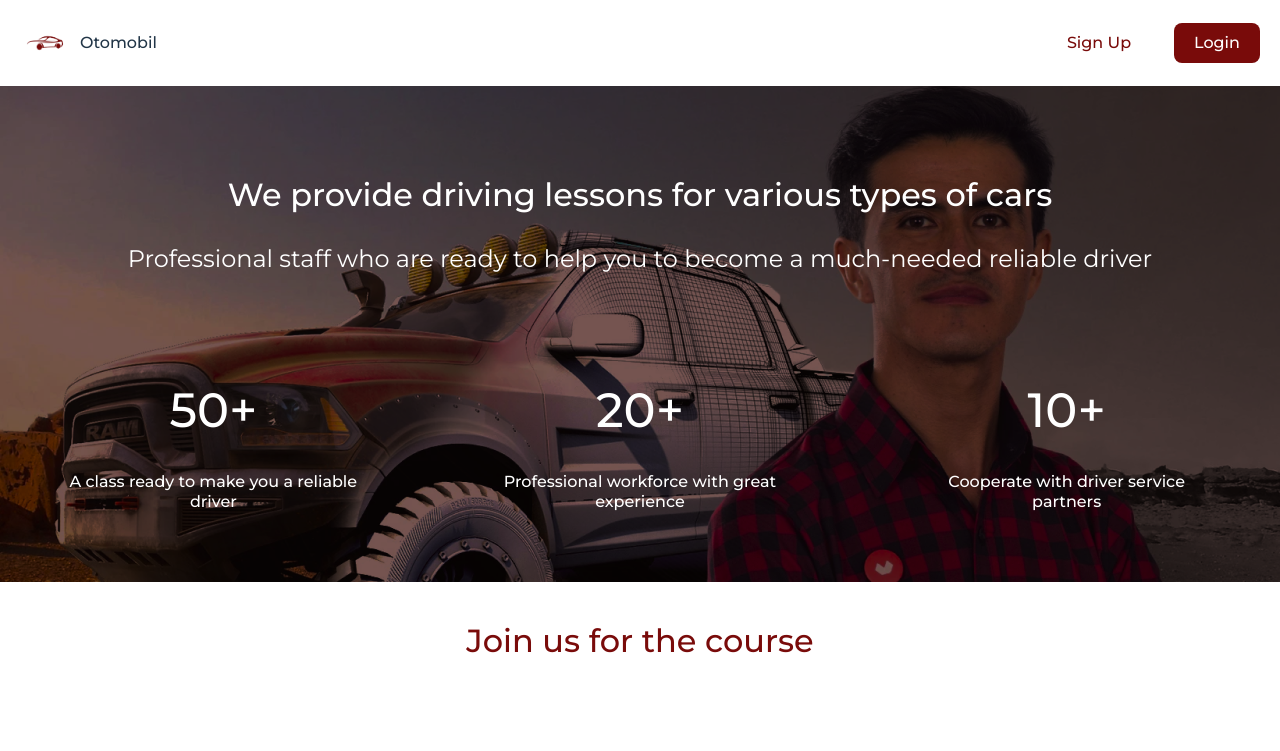
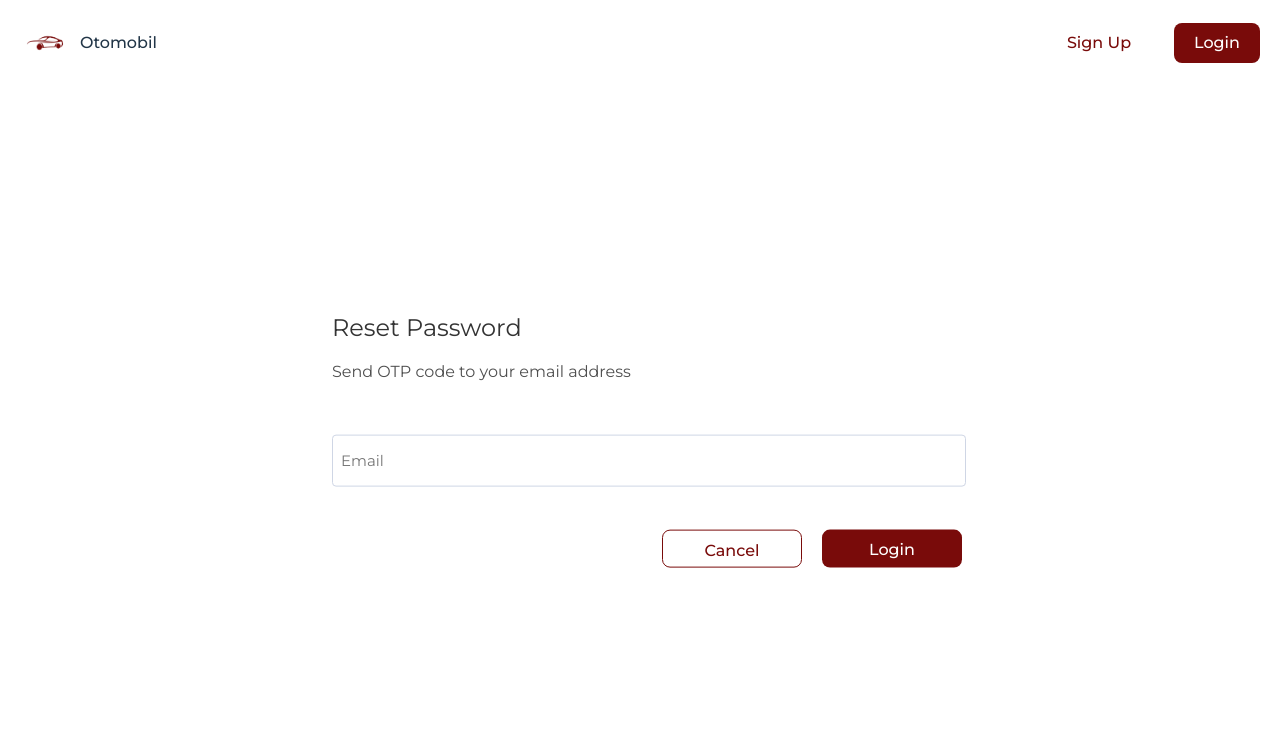
Before and after one commit to huseinnabil1997/FS15-Frontend, a React (Vite) app: page / in a window 1280 px wide. Shown: the top 751 px of the page. Built offline with nearby package versions, Linux system fonts and the light colour scheme.

Commit message:
Slicing Forgot Password

```diff
--- a/src/App.jsx
+++ b/src/App.jsx
@@ -4,13 +4,14 @@ import Register from './pages/auth/Register'
 import ConfirmSucces from './pages/auth/ConfirmSuccess'
 import Homepage from './pages/homepage'
 import Footer from './components/Footer'
+import ForgotPassword from './pages/auth/ForgotPassword'
 import './App.css'
 
 
 function App() {
   return (
     <>
-      <Homepage />
+      <ForgotPassword />
     </>
   )
 }
--- /dev/null
+++ b/src/pages/auth/ForgotPassword/forgotPassword.css
@@ -0,0 +1,140 @@
+@import url('https://fonts.googleapis.com/css2?family=Montserrat:wght@400;500&display=swap');
+
+.login-container {
+  position: absolute;
+  top: 55%;
+  left: 50%;
+  transform: translate(-50%, -50%);
+}
+
+.welcome_text {
+  font-family: Montserrat;
+  font-size: 24px;
+  font-weight: 400;
+  line-height: 29.26px;
+  text-align: left;
+  color: #333333;
+}
+
+.brief_text {
+  font-family: Montserrat;
+  font-size: 16px;
+  font-weight: 400;
+  line-height: 19.5px;
+  text-align: left;
+  color: #4F4F4F;
+  margin-top: 20px;
+  margin-bottom: 50px;
+}
+
+.brief-text span {
+  font-family: Montserrat;
+  font-size: 16px;
+  font-weight: 400;
+  line-height: 19.5px;
+  text-align: left;
+  color: blue;
+  margin-top: 20px;
+  margin-bottom: 30px;
+}
+
+.form-group {
+  margin-bottom: 15px;
+}
+
+.login-form {
+  width: 616px;
+}
+
+input {
+  font-family: Montserrat;
+  font-size: 15px;
+  font-weight: 400;
+  line-height: 18.29px;
+  text-align: left;
+  color: #333333;
+  width: 100%;
+  height: 34px;
+  padding: 8px;
+  margin: 3px 0px;
+  border-radius: 4px;
+  border: 1px solid transparent;
+  border-color: #CFD6E5;
+}
+
+.button_login {
+  display: flex;
+  justify-content: flex-end;
+  width: 630px;
+  margin-top: 40px;
+}
+
+button.btn {
+  font-family: Montserrat;
+  width: 140px;
+  height: 38px;
+  padding: 10px 20px;
+  gap: 10px;
+  border-radius: 8px;
+  opacity: 1;
+  background-color: #790B0A;
+  font-size: 16px;
+  font-weight: 500;
+  line-height: 19.5px;
+  text-align: center;
+  color: white;
+  transition: background-color 0.3s, color 0.3s;
+  border: none;
+}
+
+button.btn_cancel {
+  font-family: Montserrat;
+  width: 140px;
+  height: 38px;
+  padding: 10px 20px;
+  gap: 10px;
+  border-radius: 8px;
+  opacity: 1;
+  background-color: white;
+  font-size: 16px;
+  font-weight: 500;
+  line-height: 19.5px;
+  text-align: center;
+  color: #790B0A;
+  transition: background-color 0.3s, color 0.3s;
+  border: 1px #790B0A solid;
+}
+
+button:hover {
+  opacity: 0.5;
+}
+
+.signup-text {
+  display: flex;
+  align-items: center;
+  justify-content: center;
+  font-family: Montserrat;
+  font-size: 16px;
+  font-weight: 400;
+  line-height: 19.5px;
+  text-align: left;
+  color: #4F4F4F;
+  margin-top: 60px;
+}
+
+.signup-text span {
+  font-family: Montserrat;
+  font-size: 16px;
+  font-weight: 400;
+  line-height: 19.5px;
+  text-align: left;
+  color: blue;
+  margin-left: 5px;
+}
+
+.error-message {
+  color: red;
+  font-family: Montserrat;
+  font-size: 12px;
+  margin-top: -1px;
+}
--- a/src/pages/auth/ForgotPassword/index.jsx
+++ b/src/pages/auth/ForgotPassword/index.jsx
@@ -1,10 +1,79 @@
-import React from 'react';
-import './index.css'
+import React, { useState } from 'react';
+import './forgotPassword.css';
+import Header from '../../../components/Header';
+import * as Yup from 'yup';
 
 const ForgotPassword = () => {
+  const [formData, setFormData] = useState({
+    email: '',
+  });
+  const [errors, setErrors] = useState({
+    email: '',
+  });
+
+  console.log(formData)
+
+  const validationSchema = Yup.object().shape({
+    email: Yup.string().email('Invalid email').required('Email is required'),
+  });
+
+  const handleChange = (e) => {
+    const { name, value } = e.target;
+    setFormData({
+      ...formData,
+      [name]: value
+    });
+  };
+
+  const onSubmit = (e) => {
+    e.preventDefault();
+    validationSchema.validate(formData, { abortEarly: false })
+      .then(() => {
+        // Handle form submission
+        console.log(formData);
+        setErrors({
+          email: '',
+        });
+      })
+      .catch((err) => {
+        const newErrors = {};
+        err.inner.forEach(error => {
+          newErrors[error.path] = error.message;
+        });
+        setErrors(newErrors);
+      });
+  };
+
   return (
-    <div>Forgot Password Page</div>
-  )
-}
+    <>
+      <Header />
+      <div className="login-container">
+        <div className="welcome_text">
+          Reset Password
+        </div>
+        <div className="brief_text">
+          Send OTP code to your email address
+        </div>
+        <form className="login-form" onSubmit={onSubmit}>
+          <div className="form-group">
+            <input
+              type="text"
+              id="email"
+              name="email"
+              placeholder='Email'
+              value={formData.email}
+              onChange={handleChange}
+            />
+            {errors.email && <p className="error-message">{errors.email}</p>}
+          </div>
+          <div className="button_login">
+            <button style={{marginRight: 20}} className="btn_cancel" type="submit">Cancel</button>
+            <button className="btn" type="submit">Login</button>
+          </div>
+        </form>
+      </div>
+    </>
+  );
+};
 
-export default Login;
+export default ForgotPassword;
```
Also changed, not shown: src/pages/auth/ForgotPassword/index.css (deleted).
